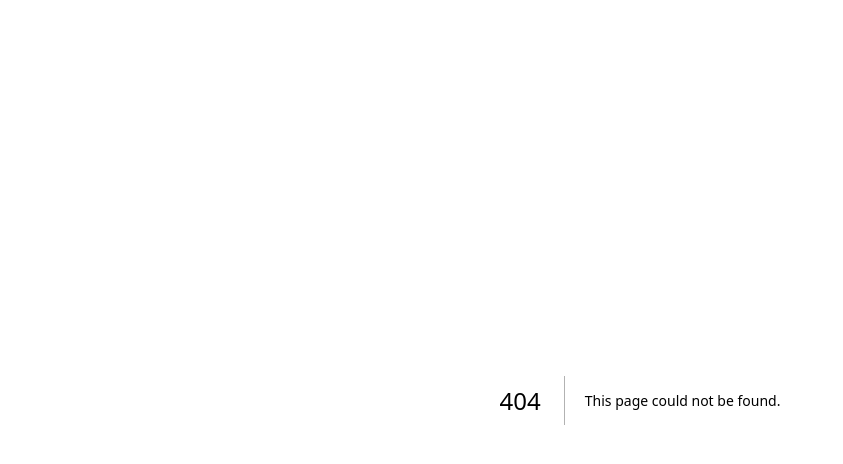
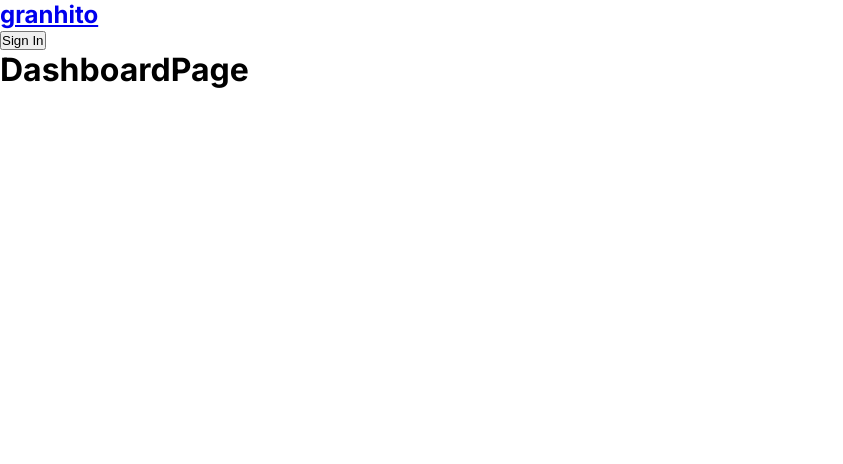
Before and after one commit to maahumada/granhito, a Next.js app: page /dashboard in a window 1280 px wide. Before the commit this address had no page. Shown: the top 464 px of the page, without its empty margins (0-843 px from the left). Built offline with nearby package versions, Linux system fonts and the light colour scheme; no server answers.

Commit message:
LogIn Auth Google

```diff
--- a/package.json
+++ b/package.json
@@ -12,6 +12,7 @@
   },
   "dependencies": {
     "next": "14.1.4",
+    "next-auth": "^4.24.7",
     "react": "^18",
     "react-dom": "^18",
     "styled-components": "^6.1.8"
--- /dev/null
+++ b/src/app/Providers.js
@@ -0,0 +1,12 @@
+"use client"
+import {SessionProvider} from 'next-auth/react'
+
+export function Providers({children}) {
+  return (
+    <SessionProvider>
+        {children}
+    </SessionProvider>
+  )
+}
+
+export default Providers
--- /dev/null
+++ b/src/app/dashboard/page.js
@@ -0,0 +1,7 @@
+function DashboardPage() {
+  return (
+    <h1>DashboardPage</h1>
+  )
+}
+
+export default DashboardPage
--- a/src/app/layout.js
+++ b/src/app/layout.js
@@ -1,6 +1,9 @@
 import { Inter } from "next/font/google";
 import "./globals.css";
 import StyledComponentsRegistry from "@/lib/registry";
+import Navbar from "@/components/Navbar";
+import {SessionProvider} from 'next-auth/react'
+import {Providers} from './Providers'
 
 const inter = Inter({ subsets: ["latin"] });
 
@@ -13,7 +16,10 @@ export default function RootLayout({ children }) {
   return (
     <html lang="es">
       <body className={inter.className}>
-        <StyledComponentsRegistry>{children}</StyledComponentsRegistry>
+        <Providers>
+          <Navbar/>
+          <StyledComponentsRegistry>{children}</StyledComponentsRegistry>
+        </Providers>
       </body>
     </html>
   );
--- /dev/null
+++ b/src/components/Navbar.js
@@ -0,0 +1,45 @@
+"use client"
+
+import Link from 'next/link'
+import {signIn, useSession, signOut} from 'next-auth/react'
+function Navbar() {
+
+
+    const {data: session} = useSession()
+    return (
+        <nav>
+            <Link href="/">
+                <h1>
+                    granhito
+                </h1>
+            </Link>
+
+            {session?.user
+                ?(
+                <div>
+                    <Link href="/dashboard">
+                        Dashboard
+                    </Link>
+                    <p>{session.user.name} {session.user.email}</p>
+                    <img src={session.user.image} alt=""></img>
+                    <button
+                        onClick={async () => {
+                            await signOut({
+                                callbackUrl: "/"
+                            })
+                        }}>Logout</button>
+                </div>
+                )
+                :(
+                <div>
+                    <button onClick={() => signIn()}>
+                        Sign In
+                    </button>
+                </div>
+                )
+            }
+
+        </nav>
+    )
+}
+export default Navbar;
--- /dev/null
+++ b/src/middleware.js
@@ -0,0 +1,3 @@
+export { default } from "next-auth/middleware"
+
+export const config = { matcher: ["/dashboard"] }
```
Also changed, not shown: src/app/api/auth/[...nextauth]/route.js (added, +13 -0 lines), src/app/api/test.js (renamed from src/pages/api/test.js), 1 other file (tests, documents, lock files or other folders).
